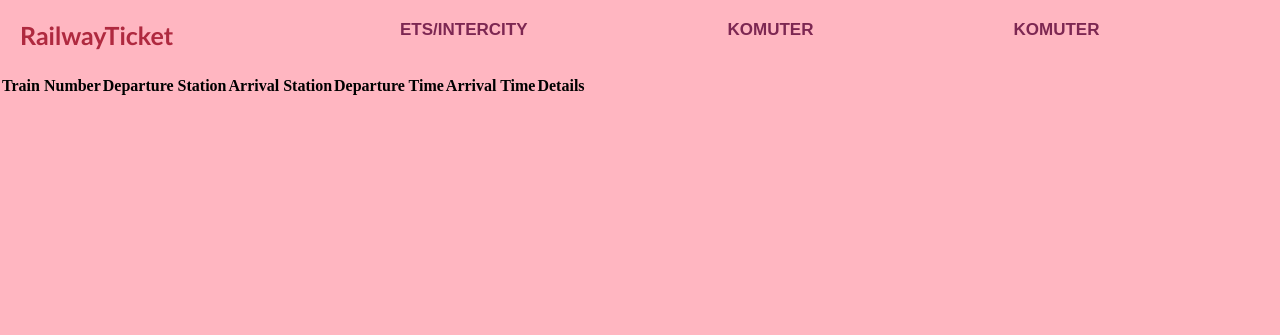
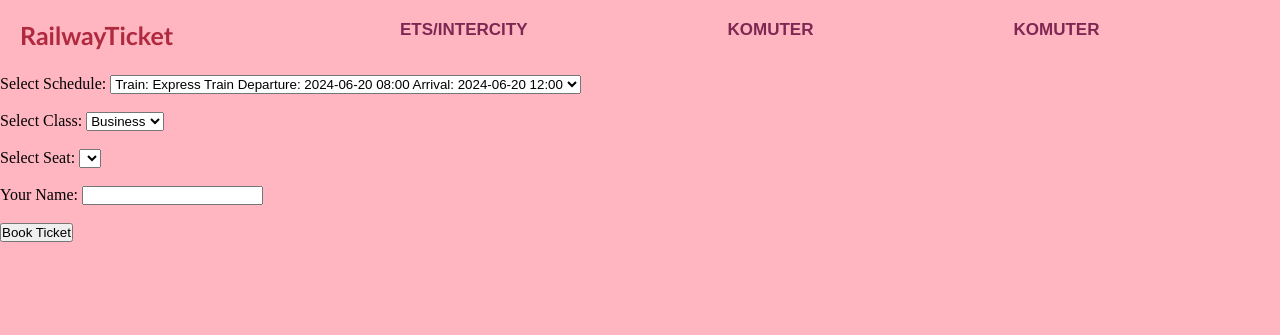
Before and after one commit to ezatul18/TT8L-06, a Flask app: template Ticketing/templates/ets.html in a window 1280 px wide. Shown: the top 335 px of the page. Run offline with Flask 3, Linux system fonts and the light colour scheme; the template is opened without the code that fills it, so the values that code supplies are empty; data comes from the database, SQL or seed files in the repository; both versions use the stored data as it was after the commit.

Commit message:
html js db

```diff
--- a/Ticketing/app.py
+++ b/Ticketing/app.py
@@ -1,64 +1,70 @@
-from flask import Flask, render_template, request, redirect, url_for
+from flask import Flask, render_template, request, jsonify
 import sqlite3
+from datetime import datetime
 
 app = Flask(__name__)
 
-def get_db_connection():
-    conn = sqlite3.connect('Ticketing.db')
-    conn.row_factory = sqlite3.Row
-    return conn
+@app.route('/')
+def booking_page():
+    return render_template('ets.html')
 
-@app.route('/ets')
-def ets_trains():
-    conn = get_db_connection()
-    ets_trains = conn.execute('SELECT * FROM ets_trains').fetchall()
+@app.route('/get_schedules', methods=['GET'])
+def get_schedules():
+    conn = sqlite3.connect('train_booking.db')
+    cursor = conn.cursor()
+    cursor.execute('''
+        SELECT S.schedule_id, T.train_name, S.departure_time, S.arrival_time
+        FROM Schedules S
+        JOIN Trains T ON S.train_id = T.train_id
+    ''')
+    schedules = cursor.fetchall()
     conn.close()
-    return render_template('ets.html', trains=ets_trains)
 
-@app.route('/ets/train/<int:train_id>')
-def ets_train_details(train_id):
-    conn = get_db_connection()
-    train = conn.execute('SELECT * FROM ets_trains WHERE id = ?', (train_id,)).fetchone()
-    seats = conn.execute('SELECT * FROM ets_seats WHERE train_id = ?', (train_id,)).fetchall()
+    schedules_list = [
+        {'schedule_id': schedule[0], 'train_name': schedule[1], 'departure_time': schedule[2], 'arrival_time': schedule[3]}
+    for schedule in schedules]
+
+    return jsonify({'schedules': schedules_list})
+
+@app.route('/get_seats/<int:schedule_id>', methods=['GET'])
+def get_seats(schedule_id):
+    conn = sqlite3.connect('train_booking.db')
+    cursor = conn.cursor()
+    cursor.execute('''
+        SELECT seat_id, seat_class, seat_number
+        FROM Seats
+        WHERE schedule_id = ? AND is_available = 1
+    ''', (schedule_id,))
+    seats = cursor.fetchall()
     conn.close()
-    return render_template('book.html', train=train, seats=seats, book_url='ets_book_seat')
 
-@app.route('/ets/book', methods=('GET', 'POST'))
-def ets_book_seat():
-    if request.method == 'POST':
-        train_id = request.form['train_id']
-        seat_number = request.form['seat_number']
-        conn = get_db_connection()
-        conn.execute('UPDATE ets_seats SET status = ? WHERE train_id = ? AND seat_number = ?', ('booked', train_id, seat_number))
-        conn.commit()
-        conn.close()
-        return redirect(url_for('ets_train_details', train_id=train_id))
+    seats_list = [{'seat_id': seat[0], 'seat_class': seat[1], 'seat_number': seat[2]} for seat in seats]
 
-@app.route('/komuter')
-def komuter_trains():
-    conn = get_db_connection()
-    komuter_trains = conn.execute('SELECT * FROM komuter_trains').fetchall()
+    return jsonify({'seats': seats_list})
+
+@app.route('/book', methods=['POST'])
+def book_ticket():
+    schedule_id = request.form['schedule']
+    seat_id = request.form['seat']
+    customer_name = request.form['name']
+    booking_time = datetime.now().strftime('%Y-%m-%d %H:%M:%S')
+
+    conn = sqlite3.connect('train_booking.db')
+    cursor = conn.cursor()
+
+    cursor.execute('''
+        INSERT INTO Bookings (schedule_id, seat_id, customer_name, booking_time)
+        VALUES (?, ?, ?, ?)
+    ''', (schedule_id, seat_id, customer_name, booking_time))
+
+    cursor.execute('''
+        UPDATE Seats SET is_available = 0 WHERE seat_id = ?
+    ''', (seat_id,))
+
+    conn.commit()
     conn.close()
-    return render_template('komuter.html', trains=komuter_trains)
 
-@app.route('/komuter/train/<int:train_id>')
-def komuter_train_details(train_id):
-    conn = get_db_connection()
-    train = conn.execute('SELECT * FROM komuter_trains WHERE id = ?', (train_id,)).fetchone()
-    seats = conn.execute('SELECT * FROM komuter_seats WHERE train_id = ?', (train_id,)).fetchall()
-    conn.close()
-    return render_template('book.html', train=train, seats=seats, book_url='komuter_book_seat')
+    return "Booking successful!"
 
-@app.route('/komuter/book', methods=('GET', 'POST'))
-def komuter_book_seat():
-    if request.method == 'POST':
-        train_id = request.form['train_id']
-        seat_number = request.form['seat_number']
-        conn = get_db_connection()
-        conn.execute('UPDATE komuter_seats SET status = ? WHERE train_id = ? AND seat_number = ?', ('booked', train_id, seat_number))
-        conn.commit()
-        conn.close()
-        return redirect(url_for('komuter_train_details', train_id=train_id))
-
-if __name__ == '__main__':
+if __name__ == "__main__":
     app.run(debug=True)
--- /dev/null
+++ b/Ticketing/static/script.js
@@ -0,0 +1,29 @@
+document.addEventListener('DOMContentLoaded', (event) => {
+    fetch('/get_schedules')
+        .then(response => response.json())
+        .then(data => {
+            const scheduleSelect = document.getElementById('schedule');
+            data.schedules.forEach(schedule => {
+                const option = document.createElement('option');
+                option.value = schedule.schedule_id;
+                option.text = `Train: ${schedule.train_name} Departure: ${schedule.departure_time} Arrival: ${schedule.arrival_time}`;
+                scheduleSelect.appendChild(option);
+            });
+        });
+
+    document.getElementById('schedule').addEventListener('change', function() {
+        const scheduleId = this.value;
+        fetch(`/get_seats/${scheduleId}`)
+            .then(response => response.json())
+            .then(data => {
+                const seatSelect = document.getElementById('seat');
+                seatSelect.innerHTML = '';
+                data.seats.forEach(seat => {
+                    const option = document.createElement('option');
+                    option.value = seat.seat_id;
+                    option.text = `Seat: ${seat.seat_number} (${seat.seat_class})`;
+                    seatSelect.appendChild(option);
+                });
+            });
+    });
+});
--- a/Ticketing/templates/ets.html
+++ b/Ticketing/templates/ets.html
@@ -16,37 +16,40 @@
 
         <div class="menu">
             <ul>
-                <li><a href="/ets">ETS/INTERCITY</a></li>
+                <li><a href="/">ETS/INTERCITY</a></li>
                 <li><a href="/komuter">KOMUTER</a></li>
                 <li><a href="/ets/train/<int:train_id>">KOMUTER</a></li>
             </ul>
         </div>
     </div>
 
-    <table>
-        <thead>
-            <tr>
-                <th>Train Number</th>
-                <th>Departure Station</th>
-                <th>Arrival Station</th>
-                <th>Departure Time</th>
-                <th>Arrival Time</th>
-                <th>Details</th>
-            </tr>
-        </thead>
-        <tbody>
-            {% for train in trains %}
-            <tr>
-                <td>{{ train.train_number }}</td>
-                <td>{{ train.departure_station }}</td>
-                <td>{{ train.arrival_station }}</td>
-                <td>{{ train.departure_time }}</td>
-                <td>{{ train.arrival_time }}</td>
-                <td><a href="../templates/book.html">View Details</a></td>
-            </tr>
-            {% endfor %}
-        </tbody>
-    </table>
+    <form action="/book" method="post">
+        <label for="schedule">Select Schedule:</label>
+        <select id="schedule" name="schedule">
+
+        </select>
+        <br><br>
+
+        <label for="class">Select Class:</label>
+        <select id="class" name="class">
+            <option value="business">Business</option>
+            <option value="economy">Economy</option>
+        </select>
+        <br><br>
+
+        <label for="seat">Select Seat:</label>
+        <select id="seat" name="seat">
+
+        </select>
+        <br><br>
+
+        <label for="name">Your Name:</label>
+        <input type="text" id="name" name="name" required>
+        <br><br>
+
+        <button type="submit">Book Ticket</button>
+    </form>
+
 
     <script src="../static/script.js"></script>
 
```
Also changed, not shown: Ticketing/train_booking.db (added).
